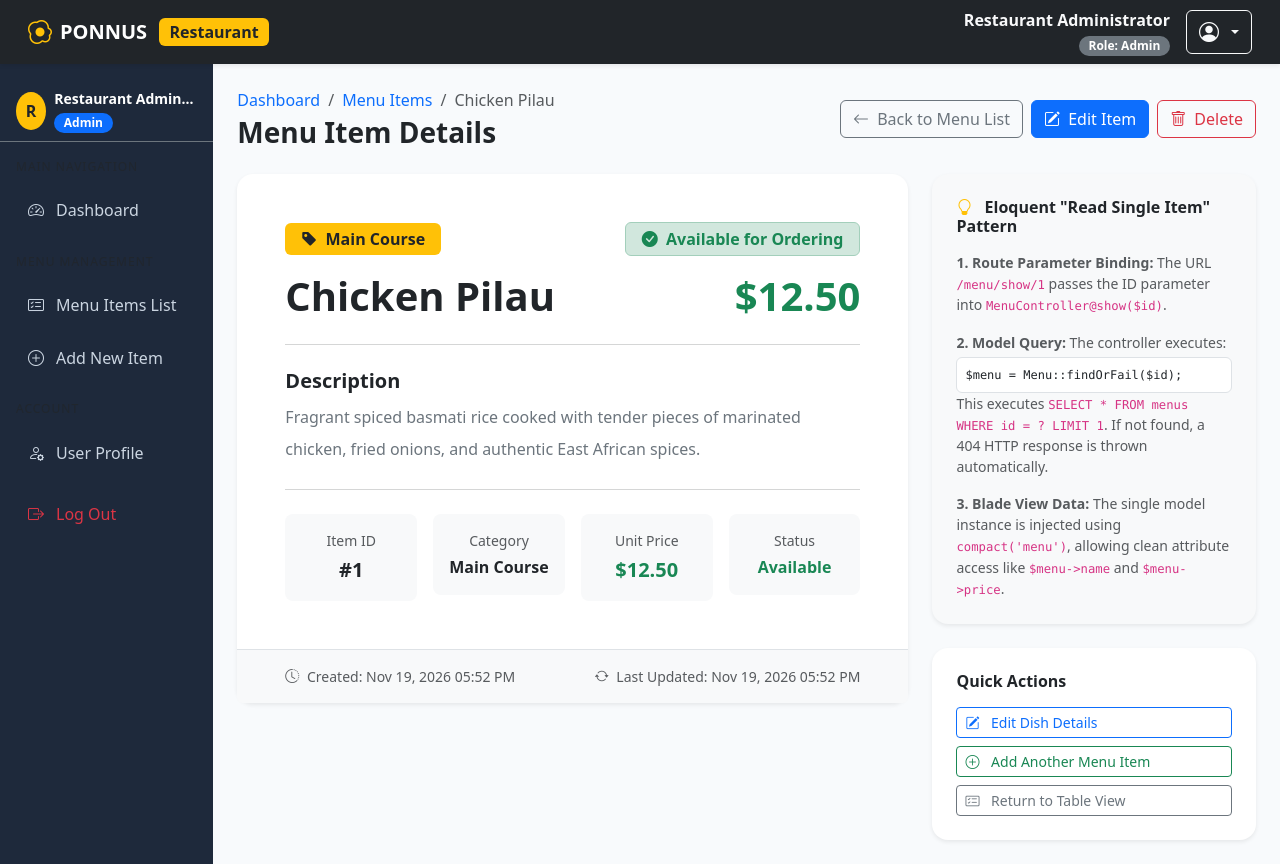
After one commit to Mathewphillip/ponnus, a Laravel app: page /menu/show/1 in a window 1280 px wide. The commit adds this page. Run offline with Laravel 12, Linux system fonts and the light colour scheme; a user stored in the database is signed in; data comes from the database, SQL or seed files in the repository; parts of the project's set-up code (start-up, migrations or seed data) failed here and were passed over; some libraries are stand-ins or nearby versions.

Commit message:
Add single item view page (menu.show) with details card and actions

```diff
--- a/app/Http/Controllers/MenuController.php
+++ b/app/Http/Controllers/MenuController.php
@@ -75,6 +75,18 @@ class MenuController extends Controller
     }
 
     /**
+     * Display a single menu item details page.
+     * Demonstrates findOrFail() record retrieval and compact() data binding to a detail view.
+     */
+    public function show($id)
+    {
+        // Eloquent ORM: Retrieve the single menu item by ID or throw 404
+        $menu = Menu::findOrFail($id);
+
+        return view('dashboard.show-menu', compact('menu'));
+    }
+
+    /**
      * Display the edit form for an existing menu item.
      */
     public function edit($id)
--- a/resources/views/dashboard/menu.blade.php
+++ b/resources/views/dashboard/menu.blade.php
@@ -90,6 +90,11 @@
                                     </td>
                                     <td class="text-end pe-4">
                                         <div class="btn-group btn-group-sm" role="group">
+                                            <!-- View Details Button -->
+                                            <a href="{{ route('menu.show', $item->id) }}" class="btn btn-outline-info" title="View details">
+                                                <i class="bi bi-eye"></i> View
+                                            </a>
+
                                             <!-- Edit Button -->
                                             <a href="{{ route('menu.edit', $item->id) }}" class="btn btn-outline-primary" title="Edit this item">
                                                 <i class="bi bi-pencil-square"></i> Edit
--- /dev/null
+++ b/resources/views/dashboard/show-menu.blade.php
@@ -0,0 +1,206 @@
+@extends('dashboard.layouts.master')
+
+@section('title', $menu->name . ' - Menu Item Details')
+
+@section('content')
+<div class="container-fluid p-0">
+    <!-- Breadcrumb & Header -->
+    <div class="d-flex flex-wrap justify-content-between align-items-center mb-4">
+        <div>
+            <nav aria-label="breadcrumb">
+                <ol class="breadcrumb mb-1">
+                    <li class="breadcrumb-item"><a href="{{ route('dashboard') }}" class="text-decoration-none">Dashboard</a></li>
+                    <li class="breadcrumb-item"><a href="{{ route('menu.create') }}" class="text-decoration-none">Menu Items</a></li>
+                    <li class="breadcrumb-item active" aria-current="page">{{ $menu->name }}</li>
+                </ol>
+            </nav>
+            <h3 class="fw-bold text-dark mb-0">Menu Item Details</h3>
+        </div>
+        <div class="d-flex gap-2">
+            <a href="{{ route('menu.create') }}" class="btn btn-outline-secondary">
+                <i class="bi bi-arrow-left me-1"></i> Back to Menu List
+            </a>
+            <a href="{{ route('menu.edit', $menu->id) }}" class="btn btn-primary">
+                <i class="bi bi-pencil-square me-1"></i> Edit Item
+            </a>
+            <button type="button"
+                    class="btn btn-outline-danger btn-delete"
+                    data-name="{{ $menu->name }}"
+                    data-url="{{ route('menu.destroy', $menu->id) }}">
+                <i class="bi bi-trash me-1"></i> Delete
+            </button>
+        </div>
+    </div>
+
+    <div class="row g-4">
+        <!-- Main Item Details Card -->
+        <div class="col-lg-8">
+            <div class="card border-0 shadow-sm rounded-4 bg-white mb-4">
+                <div class="card-body p-4 p-md-5">
+                    <!-- Category & Availability Header -->
+                    <div class="d-flex flex-wrap justify-content-between align-items-center gap-2 mb-3">
+                        <span class="badge bg-warning text-dark px-3 py-2 fs-6 fw-semibold">
+                            <i class="bi bi-tag-fill me-1"></i> {{ $menu->category }}
+                        </span>
+
+                        @if ($menu->availability === 'Available')
+                            <span class="badge bg-success-subtle text-success border border-success-subtle px-3 py-2 fs-6 fw-semibold">
+                                <i class="bi bi-check-circle-fill me-1"></i> Available for Ordering
+                            </span>
+                        @else
+                            <span class="badge bg-secondary-subtle text-secondary border border-secondary-subtle px-3 py-2 fs-6 fw-semibold">
+                                <i class="bi bi-slash-circle-fill me-1"></i> Currently Unavailable
+                            </span>
+                        @endif
+                    </div>
+
+                    <!-- Dish Title & Price -->
+                    <div class="d-flex flex-wrap justify-content-between align-items-baseline gap-2 mb-4">
+                        <h2 class="display-6 fw-bold text-dark mb-0">{{ $menu->name }}</h2>
+                        <span class="display-6 fw-bold text-success">${{ number_format($menu->price, 2) }}</span>
+                    </div>
+
+                    <hr class="my-4 text-muted opacity-25">
+
+                    <!-- Description Section -->
+                    <h5 class="fw-bold text-dark mb-2">Description</h5>
+                    <p class="text-secondary lead fs-6 lh-lg mb-4">
+                        {{ $menu->description ?? 'No extended description has been added for this menu item yet.' }}
+                    </p>
+
+                    <hr class="my-4 text-muted opacity-25">
+
+                    <!-- Specifications Grid -->
+                    <div class="row g-3">
+                        <div class="col-sm-6 col-md-3">
+                            <div class="p-3 bg-light rounded-3 text-center">
+                                <span class="text-muted small d-block mb-1">Item ID</span>
+                                <span class="fw-bold text-dark fs-5">#{{ $menu->id }}</span>
+                            </div>
+                        </div>
+                        <div class="col-sm-6 col-md-3">
+                            <div class="p-3 bg-light rounded-3 text-center">
+                                <span class="text-muted small d-block mb-1">Category</span>
+                                <span class="fw-bold text-dark fs-6">{{ $menu->category }}</span>
+                            </div>
+                        </div>
+                        <div class="col-sm-6 col-md-3">
+                            <div class="p-3 bg-light rounded-3 text-center">
+                                <span class="text-muted small d-block mb-1">Unit Price</span>
+                                <span class="fw-bold text-success fs-5">${{ number_format($menu->price, 2) }}</span>
+                            </div>
+                        </div>
+                        <div class="col-sm-6 col-md-3">
+                            <div class="p-3 bg-light rounded-3 text-center">
+                                <span class="text-muted small d-block mb-1">Status</span>
+                                <span class="fw-bold {{ $menu->availability === 'Available' ? 'text-success' : 'text-secondary' }} fs-6">
+                                    {{ $menu->availability }}
+                                </span>
+                            </div>
+                        </div>
+                    </div>
+                </div>
+
+                <div class="card-footer bg-light border-top px-4 px-md-5 py-3 text-muted small d-flex flex-wrap justify-content-between align-items-center">
+                    <span>
+                        <i class="bi bi-clock-history me-1"></i>
+                        Created: {{ $menu->created_at ? $menu->created_at->format('M d, Y h:i A') : 'N/A' }}
+                    </span>
+                    <span>
+                        <i class="bi bi-arrow-repeat me-1"></i>
+                        Last Updated: {{ $menu->updated_at ? $menu->updated_at->format('M d, Y h:i A') : 'N/A' }}
+                    </span>
+                </div>
+            </div>
+        </div>
+
+        <!-- Educational Sidebar Panel -->
+        <div class="col-lg-4">
+            <div class="card border-0 shadow-sm rounded-4 bg-light mb-4">
+                <div class="card-body p-4">
+                    <h6 class="fw-bold text-dark mb-3">
+                        <i class="bi bi-lightbulb text-warning me-2"></i> Eloquent "Read Single Item" Pattern
+                    </h6>
+                    <ul class="list-unstyled small text-muted mb-0">
+                        <li class="mb-3">
+                            <strong>1. Route Parameter Binding:</strong> The URL <code>/menu/show/{{ $menu->id }}</code> passes the ID parameter into <code>MenuController@show($id)</code>.
+                        </li>
+                        <li class="mb-3">
+                            <strong>2. Model Query:</strong> The controller executes:
+                            <pre class="bg-white p-2 rounded border mt-1 mb-0 text-dark font-monospace" style="font-size: 0.75rem;">$menu = Menu::findOrFail($id);</pre>
+                            This executes <code>SELECT * FROM menus WHERE id = ? LIMIT 1</code>. If not found, a 404 HTTP response is thrown automatically.
+                        </li>
+                        <li class="mb-0">
+                            <strong>3. Blade View Data:</strong> The single model instance is injected using <code>compact('menu')</code>, allowing clean attribute access like <code>$menu->name</code> and <code>$menu->price</code>.
+                        </li>
+                    </ul>
+                </div>
+            </div>
+
+            <!-- Quick Action Card -->
+            <div class="card border-0 shadow-sm rounded-4 bg-white p-4">
+                <h6 class="fw-bold text-dark mb-3">Quick Actions</h6>
+                <div class="d-grid gap-2">
+                    <a href="{{ route('menu.edit', $menu->id) }}" class="btn btn-outline-primary btn-sm text-start">
+                        <i class="bi bi-pencil-square me-2"></i> Edit Dish Details
+                    </a>
+                    <a href="{{ route('menu.index') }}" class="btn btn-outline-success btn-sm text-start">
+                        <i class="bi bi-plus-circle me-2"></i> Add Another Menu Item
+                    </a>
+                    <a href="{{ route('menu.create') }}" class="btn btn-outline-secondary btn-sm text-start">
+                        <i class="bi bi-card-checklist me-2"></i> Return to Table View
+                    </a>
+                </div>
+            </div>
+        </div>
+    </div>
+</div>
+
+<!-- Delete Confirmation Modal -->
+<div class="modal fade" id="deleteConfirmModal" tabindex="-1" aria-labelledby="deleteConfirmModalLabel" aria-hidden="true">
+    <div class="modal-dialog modal-dialog-centered">
+        <div class="modal-content border-0 shadow">
+            <div class="modal-header bg-danger text-white">
+                <h5 class="modal-title fw-bold" id="deleteConfirmModalLabel">
+                    <i class="bi bi-exclamation-triangle-fill me-2"></i> Confirm Item Deletion
+                </h5>
+                <button type="button" class="btn-close btn-close-white" data-bs-dismiss="modal" aria-label="Close"></button>
+            </div>
+            <div class="modal-body p-4">
+                <p class="mb-1">Are you sure you want to permanently delete this menu item?</p>
+                <div class="alert alert-warning mt-3 mb-0">
+                    <strong>Dish Name:</strong> <span id="deleteItemName" class="fw-bold"></span>
+                </div>
+                <small class="text-muted mt-2 d-block">This action will remove the record from the MySQL database.</small>
+            </div>
+            <div class="modal-footer bg-light">
+                <button type="button" class="btn btn-secondary" data-bs-dismiss="modal">Cancel</button>
+                <form id="deleteForm" method="POST" action="">
+                    @csrf
+                    @method('DELETE')
+                    <button type="submit" class="btn btn-danger">
+                        <i class="bi bi-trash me-1"></i> Yes, Delete Item
+                    </button>
+                </form>
+            </div>
+        </div>
+    </div>
+</div>
+@endsection
+
+@push('scripts')
+<script>
+    $(document).ready(function() {
+        $('.btn-delete').on('click', function() {
+            var itemName = $(this).data('name');
+            var actionUrl = $(this).data('url');
+
+            $('#deleteItemName').text(itemName);
+            $('#deleteForm').attr('action', actionUrl);
+
+            var deleteModal = new bootstrap.Modal(document.getElementById('deleteConfirmModal'));
+            deleteModal.show();
+        });
+    });
+</script>
+@endpush
--- a/routes/web.php
+++ b/routes/web.php
@@ -46,6 +46,9 @@ Route::middleware([
         // create() displays the menu items list
         Route::get('/list', 'create')->name('create');
 
+        // show() displays a single menu item detail page
+        Route::get('/show/{id}', 'show')->name('show');
+
         // edit() displays the edit-menu form
         Route::get('/edit/{id}', 'edit')->name('edit');
 
```
Also changed, not shown: PONNUS_LARAVEL_LEARNING_GUIDE.md (+3 -1 lines), tests/Feature/MenuManagementTest.php (+18 -0 lines), README.md, public/chef.jpg (added).
